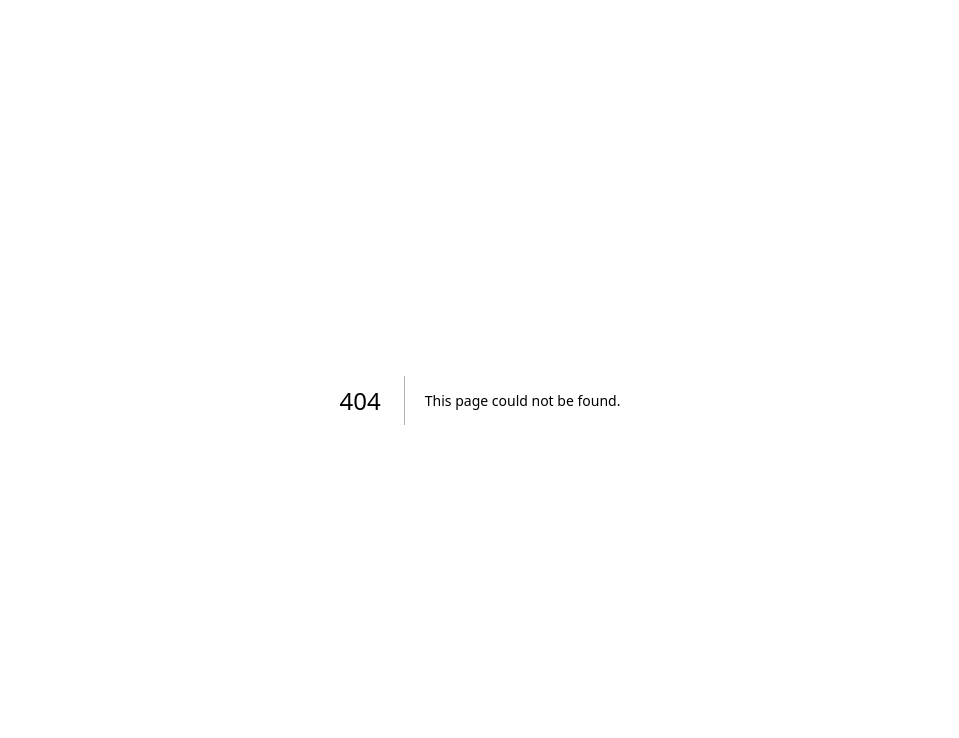
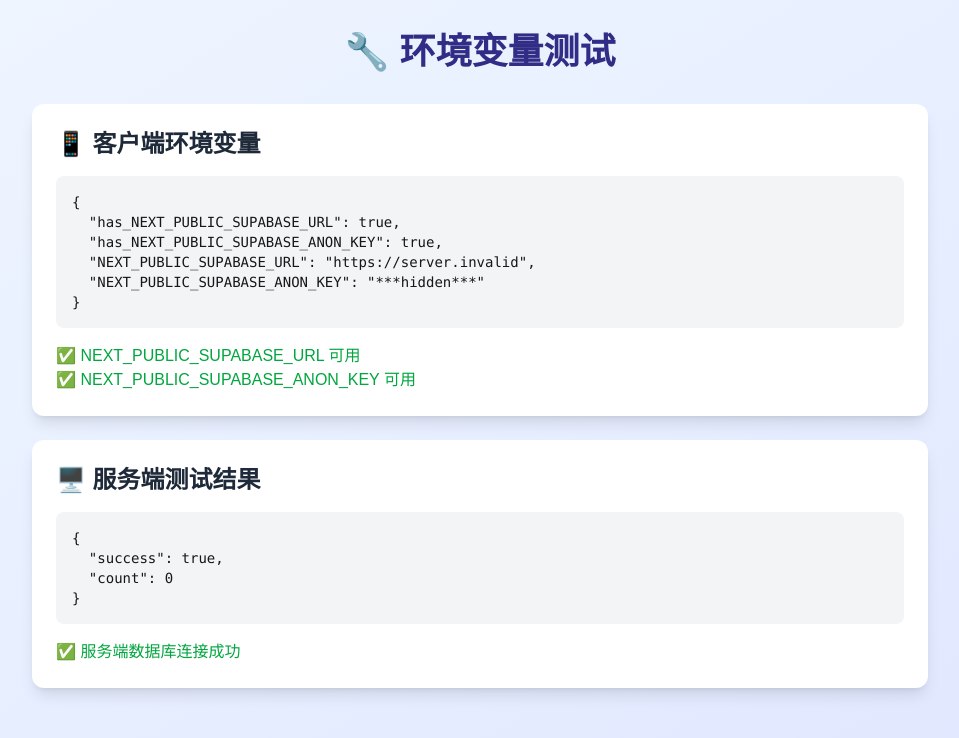
Before and after one commit to zous1987/delta-helper, a Next.js app: page /test-env in a window 1280 px wide. Before the commit this address had no page. Shown: the top 738 px of the page, without its empty margins (160-1119 px from the left). Built offline with nearby package versions, Linux system fonts and the light colour scheme; no server answers; the database is empty.

Commit message:
feat: 添加环境变量测试页面

```diff
--- /dev/null
+++ b/src/app/test-env/page.tsx
@@ -0,0 +1,96 @@
+'use client'
+
+import { useEffect, useState } from 'react'
+
+export default function TestPage() {
+  const [result, setResult] = useState<any>(null)
+  const [loading, setLoading] = useState(true)
+
+  useEffect(() => {
+    // 测试 1: 检查客户端环境变量
+    const clientEnvCheck = {
+      has_NEXT_PUBLIC_SUPABASE_URL: !!process.env.NEXT_PUBLIC_SUPABASE_URL,
+      has_NEXT_PUBLIC_SUPABASE_ANON_KEY: !!process.env.NEXT_PUBLIC_SUPABASE_ANON_KEY,
+      NEXT_PUBLIC_SUPABASE_URL: process.env.NEXT_PUBLIC_SUPABASE_URL,
+      NEXT_PUBLIC_SUPABASE_ANON_KEY: process.env.NEXT_PUBLIC_SUPABASE_ANON_KEY ? '***hidden***' : undefined
+    }
+
+    console.log('🔍 客户端环境变量检查:', clientEnvCheck)
+
+    // 测试 2: 调用服务端 API
+    fetch('/api/test-db')
+      .then(res => res.json())
+      .then(data => {
+        setResult({
+          clientEnv: clientEnvCheck,
+          serverTest: data
+        })
+        setLoading(false)
+      })
+      .catch(err => {
+        setResult({
+          clientEnv: clientEnvCheck,
+          error: err.message
+        })
+        setLoading(false)
+      })
+  }, [])
+
+  return (
+    <div className="min-h-screen bg-gradient-to-br from-blue-50 to-indigo-100 p-8">
+      <div className="max-w-4xl mx-auto">
+        <h1 className="text-4xl font-bold text-center text-indigo-900 mb-8">
+          🔧 环境变量测试
+        </h1>
+
+        {loading ? (
+          <div className="text-center py-12">
+            <div className="text-2xl text-gray-500">测试中...</div>
+          </div>
+        ) : (
+          <div className="space-y-6">
+            {/* 客户端检查结果 */}
+            <div className="bg-white rounded-xl shadow-lg p-6">
+              <h2 className="text-2xl font-bold text-gray-800 mb-4">📱 客户端环境变量</h2>
+              <pre className="bg-gray-100 p-4 rounded-lg overflow-auto text-sm">
+                {JSON.stringify(result?.clientEnv, null, 2)}
+              </pre>
+              <div className="mt-4">
+                {result?.clientEnv?.has_NEXT_PUBLIC_SUPABASE_URL ? (
+                  <div className="text-green-600">✅ NEXT_PUBLIC_SUPABASE_URL 可用</div>
+                ) : (
+                  <div className="text-red-600">❌ NEXT_PUBLIC_SUPABASE_URL 不可用</div>
+                )}
+                {result?.clientEnv?.has_NEXT_PUBLIC_SUPABASE_ANON_KEY ? (
+                  <div className="text-green-600">✅ NEXT_PUBLIC_SUPABASE_ANON_KEY 可用</div>
+                ) : (
+                  <div className="text-red-600">❌ NEXT_PUBLIC_SUPABASE_ANON_KEY 不可用</div>
+                )}
+              </div>
+            </div>
+
+            {/* 服务端测试结果 */}
+            <div className="bg-white rounded-xl shadow-lg p-6">
+              <h2 className="text-2xl font-bold text-gray-800 mb-4">🖥️ 服务端测试结果</h2>
+              <pre className="bg-gray-100 p-4 rounded-lg overflow-auto text-sm">
+                {JSON.stringify(result?.serverTest, null, 2)}
+              </pre>
+              {result?.serverTest?.success ? (
+                <div className="text-green-600 mt-4">✅ 服务端数据库连接成功</div>
+              ) : (
+                <div className="text-red-600 mt-4">❌ 服务端数据库连接失败</div>
+              )}
+            </div>
+
+            {/* 错误信息 */}
+            {result?.error && (
+              <div className="bg-red-50 border border-red-200 text-red-700 px-4 py-3 rounded-lg">
+                ❌ 错误：{result.error}
+              </div>
+            )}
+          </div>
+        )}
+      </div>
+    </div>
+  )
+}
```
